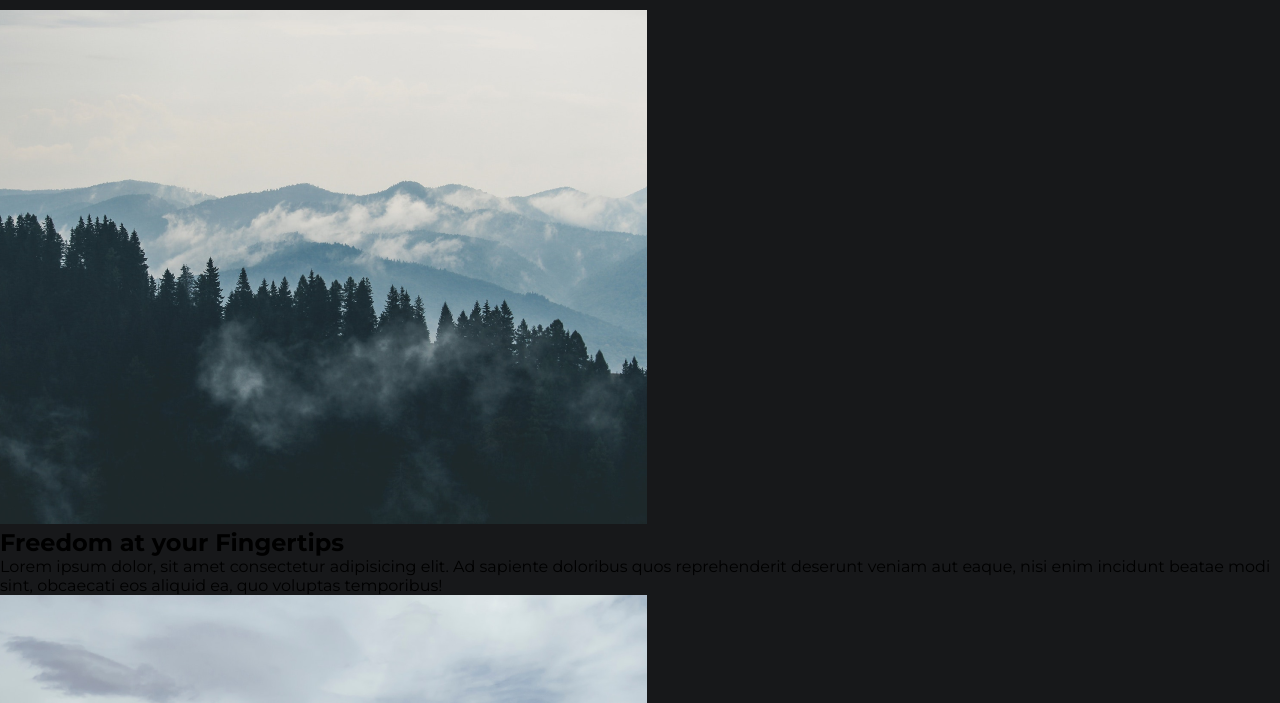
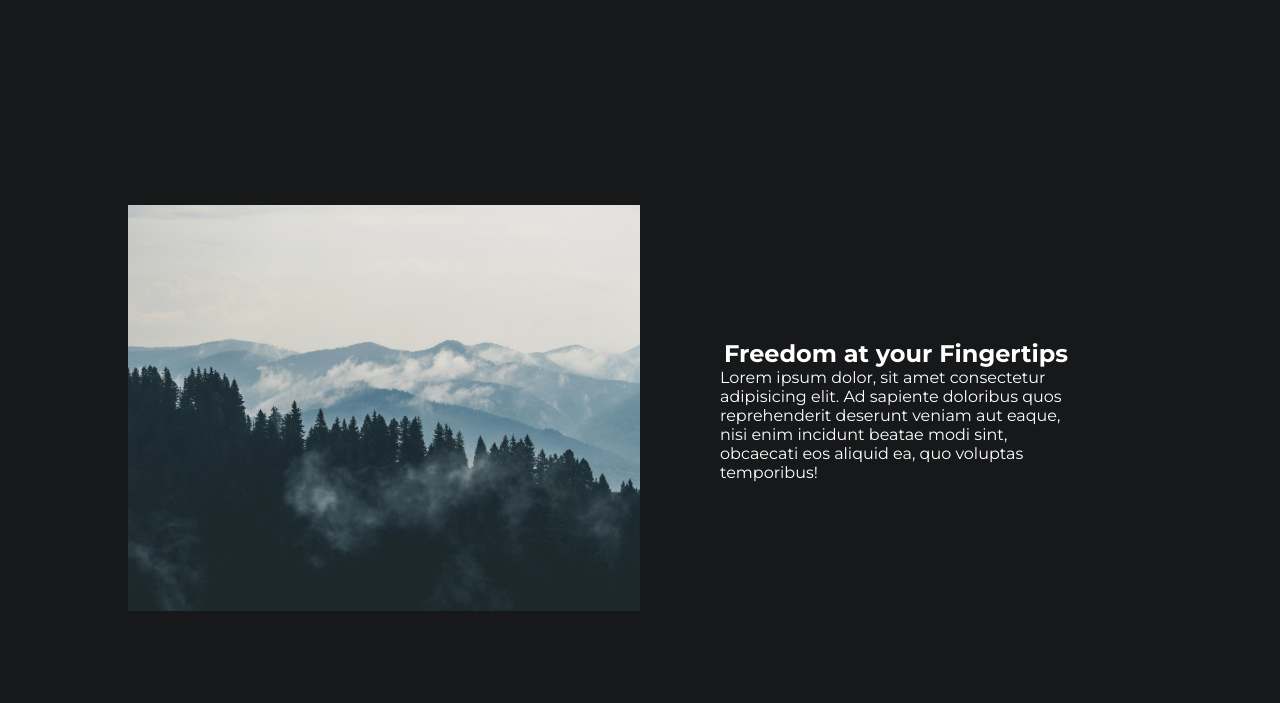
Before and after one commit to Woldreamz/Getaway-resort, a plain HTML site: page index.html in a window 1280 px wide. Shown: the part 97-800 px from the top of the page. Drawn offline with Linux system fonts and the light colour scheme.

Commit message:
City of God

```diff
--- a/Css/main.css
+++ b/Css/main.css
@@ -46,5 +46,35 @@ body {
 }
 
 .slide {
+    min-height: 100vh;
+    margin: 0 auto 0 auto;
+    width: 80%;
+    display: flex;
+    justify-content: space-between;
+    align-items: center;
+    color: var(--text-color);
+    background: var(--bg-color);
+}
 
+.hero-desc {
+    display: flex;
+    flex-direction: column;
+    justify-content: center;
+    align-items: center;
+    flex: 1;
+    flex-basis: 25rem;
+    padding: 5rem;
+    position: relative;
 }
+
+.hero-img {
+    position: relative;
+    flex: 1;
+    flex-basis: 25rem;
+}
+
+.hero-img img {
+    width: 100%;
+    height: 100%;
+    object-fit: cover;
+}
--- a/index.html
+++ b/index.html
@@ -27,10 +27,10 @@
 
     <!-- Main Section -->
     <main>
-        <!---- forest peaks section ---->
+        <!---- forest slide section ---->
         <section class="forest slide">
-            <div class="hero img">
-                <img src="Images/forest.png" alt="forest"/>
+            <div class="hero-img">
+                <img src="./Images/forest.png" alt="forest image"/>
                 <div class="image-reveal"></div>
             </div>
             <div class="hero-desc">
@@ -46,10 +46,10 @@
             </div>
         </section>
 
-        <!---- waterfalls section ---->
+        <!---- hike slide section ---->
         <section class="hike slide">
             <div class="hero-img">
-                <img src="Images/hike.png" alt="hike"/>
+                <img src="./Images/hike.png" alt="hike image"/>
                 <div class="image-reveal"></div>
             </div>
             <div class="hero-desc">
@@ -65,10 +65,10 @@
             </div>
         </section>
 
-        <!----- fashion section ----->
+        <!----- fashion slide section ----->
         <section class="fashion slide">
             <div class="hero-img">
-                <img src="Images/fashion.png" alt="fashion"/>
+                <img src="./Images/fashion.png" alt="fashion image"/>
                 <div class="image-reveal">
             </div>
             <div class="hero-desc">
```
